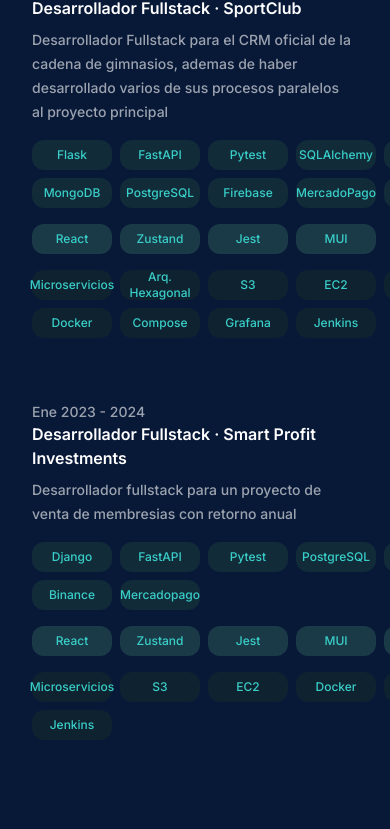
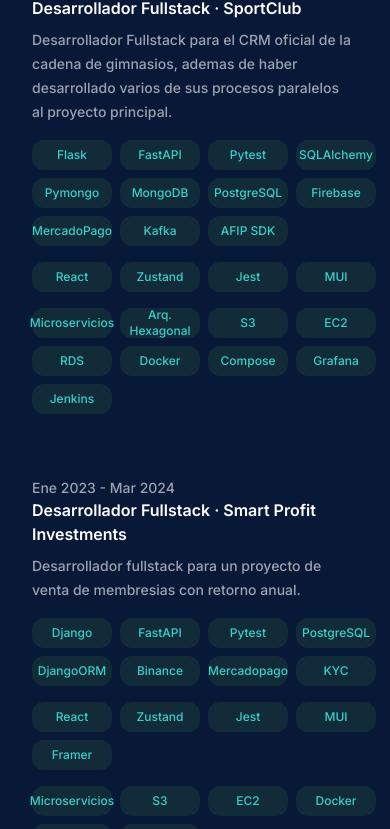
Before and after one commit to ivanmacedonio/portfoliov2, a React (Vite) app: page / in a window 390 px wide. Shown: the part 1219-2048 px from the top of the page. Built offline with nearby package versions, Linux system fonts and the light colour scheme.

Commit message:
fix: responsive & cv link

```diff
--- a/src/App.jsx
+++ b/src/App.jsx
@@ -25,7 +25,7 @@
             Creo experiencias digitales escalables, seguras y atractivas.
           </motion.p>
           <a
-            href="https://drive.google.com/file/d/1IpvHAmLUQC5RVSyI9m0AvF8F9gJiYrsm/view?usp=sharing"
+            href="https://drive.google.com/file/d/1aXtBdfvqfMTWtUcJTNAVqaDaqa7q0NiN/view?usp=sharing"
             target="_blank"
             className="flex align-middle gap- font-bold my-4 border-solid border-cv border-stack w-fit px-4 py-1 rounded text-stack"
           >
--- a/src/components/Experience.jsx
+++ b/src/components/Experience.jsx
@@ -6,7 +6,7 @@
       title: "Desarrollador Fullstack",
       enterprice: "SportClub",
       description:
-        "Desarrollador Fullstack para el CRM oficial de la cadena de gimnasios, ademas de haber desarrollado varios de sus procesos paralelos al proyecto principal",
+        "Desarrollador Fullstack para el CRM oficial de la cadena de gimnasios, ademas de haber desarrollado varios de sus procesos paralelos al proyecto principal.",
       backend: [
         "Flask",
         "FastAPI",
@@ -17,6 +17,7 @@
         "PostgreSQL",
         "Firebase",
         "MercadoPago",
+        "Kafka",
         "AFIP SDK"
       ],
       frontend: ["React", "Zustand", "Jest", "MUI"],
@@ -33,11 +34,11 @@
       ],
     },
     {
-      date: "Ene 2023 - 2024",
+      date: "Ene 2023 - Mar 2024",
       title: "Desarrollador Fullstack",
       enterprice: "Smart Profit Investments",
       description:
-        "Desarrollador fullstack para un proyecto de venta de membresias con retorno anual",
+        "Desarrollador fullstack para un proyecto de venta de membresias con retorno anual.",
       backend: [
         "Django",
         "FastAPI",
@@ -45,7 +46,8 @@
         "PostgreSQL",
         "DjangoORM",
         "Binance",
-        "Mercadopago"
+        "Mercadopago",
+        "KYC"
       ],
       frontend: ["React", "Zustand", "Jest", "MUI", "Framer"],
       devops: ["Microservicios", "S3", "EC2", "Docker", "Grafana", "Jenkins"],
@@ -74,7 +76,7 @@
             {title} · {enterprice}
           </h2>
           <p className="text-sm line leading-6 max-w-80">{description}</p>
-          <aside className="flex flex-wrap gap-2 mt-4 w-[440px]">
+          <aside className="flex flex-wrap gap-2 mt-4 w-[400px]">
             {backend.map((item, index) => {
               return (
                 <h4
@@ -86,24 +88,24 @@
               );
             })}
           </aside>
-          <aside className="flex flex-wrap gap-2 mt-4 w-[440px]">
+          <aside className="flex flex-wrap gap-2 mt-4 w-[400px]">
             {frontend.map((item, index) => {
               return (
                 <h4
                   key={index}
-                  className="w-[80px] h-[30px] text-xs bg-[#1A3A47] text-stack p-2 rounded-xl flex items-center justify-center text-center"
+                  className="w-[80px] h-[30px] text-xs bg-stackback text-stack p-2 rounded-xl flex items-center justify-center text-center"
                 >
                   {item}
                 </h4>
               );
             })}
           </aside>
-          <aside className="flex flex-wrap gap-2 mt-4 w-[440px]">
+          <aside className="flex flex-wrap gap-2 mt-4 w-[400px]">
             {devops.map((item, index) => {
               return (
                 <h4
                   key={index}
-                  className="w-[80px] h-[30px] text-xs bg-[#0F2230] text-stack p-2 rounded-xl flex items-center justify-center text-center"
+                  className="w-[80px] h-[30px] text-xs bg-stackback text-stack p-2 rounded-xl flex items-center justify-center text-center"
                 >
                   {item}
                 </h4>
```
